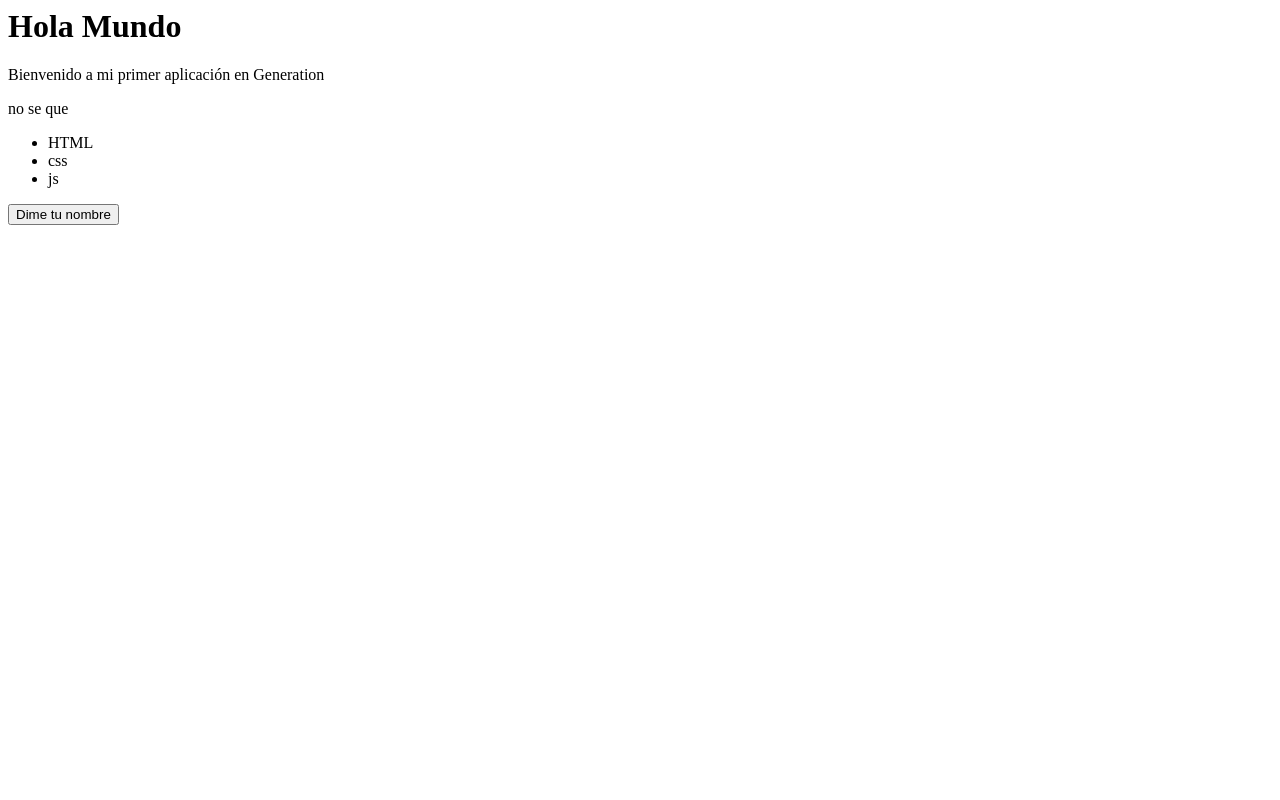
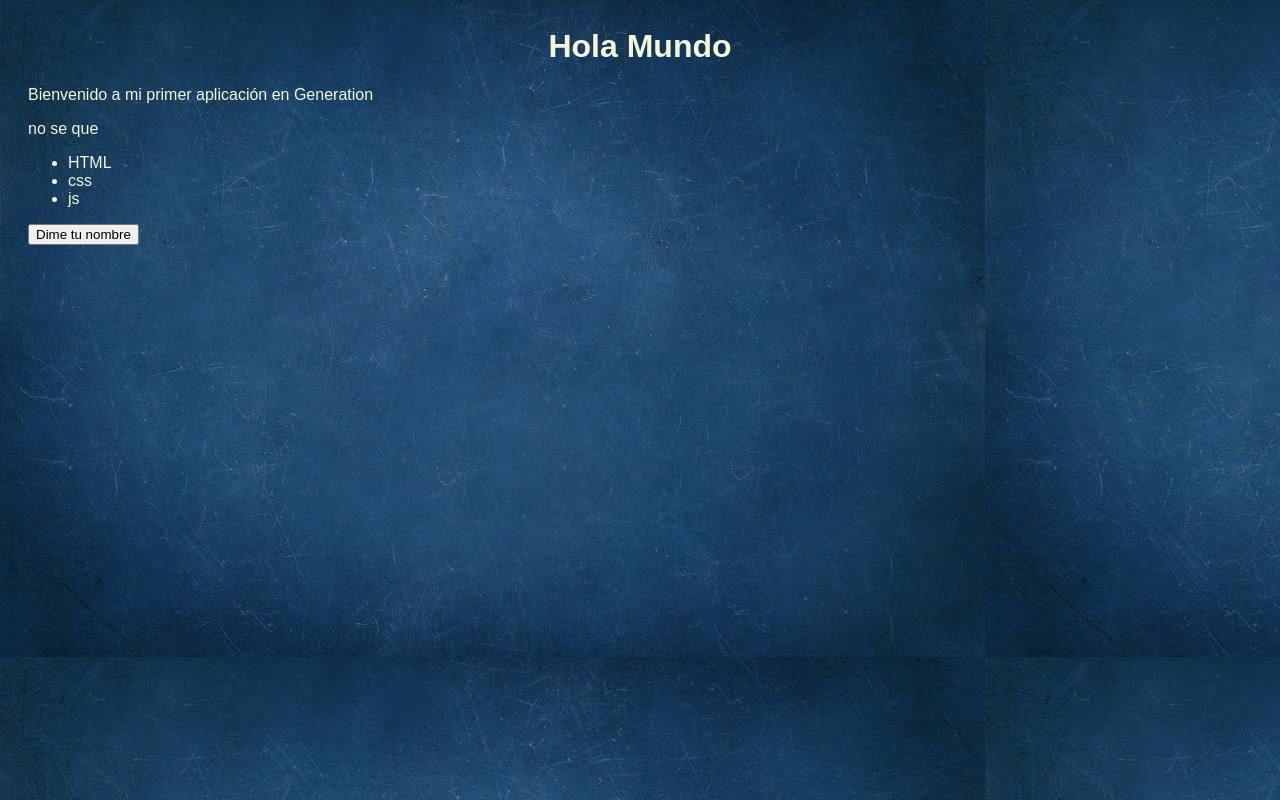
Before and after one commit to Goyo2205/ch26-web1, a plain HTML site: page index.html in a window 1280 px wide. Drawn offline with Linux system fonts and the light colour scheme.

Commit message:
style: estilo a body, h1

```diff
--- a/assets/styles/style.css
+++ b/assets/styles/style.css
@@ -0,0 +1,9 @@
+body{
+    background-image: url(../img/papel-pintado-pared.jpg);
+    font-family: sans-serif;
+    color: beige;
+    padding: 20px;
+}
+h1{
+    text-align: center;
+}
```
Also changed, not shown: index.html (+1 -0 lines).
